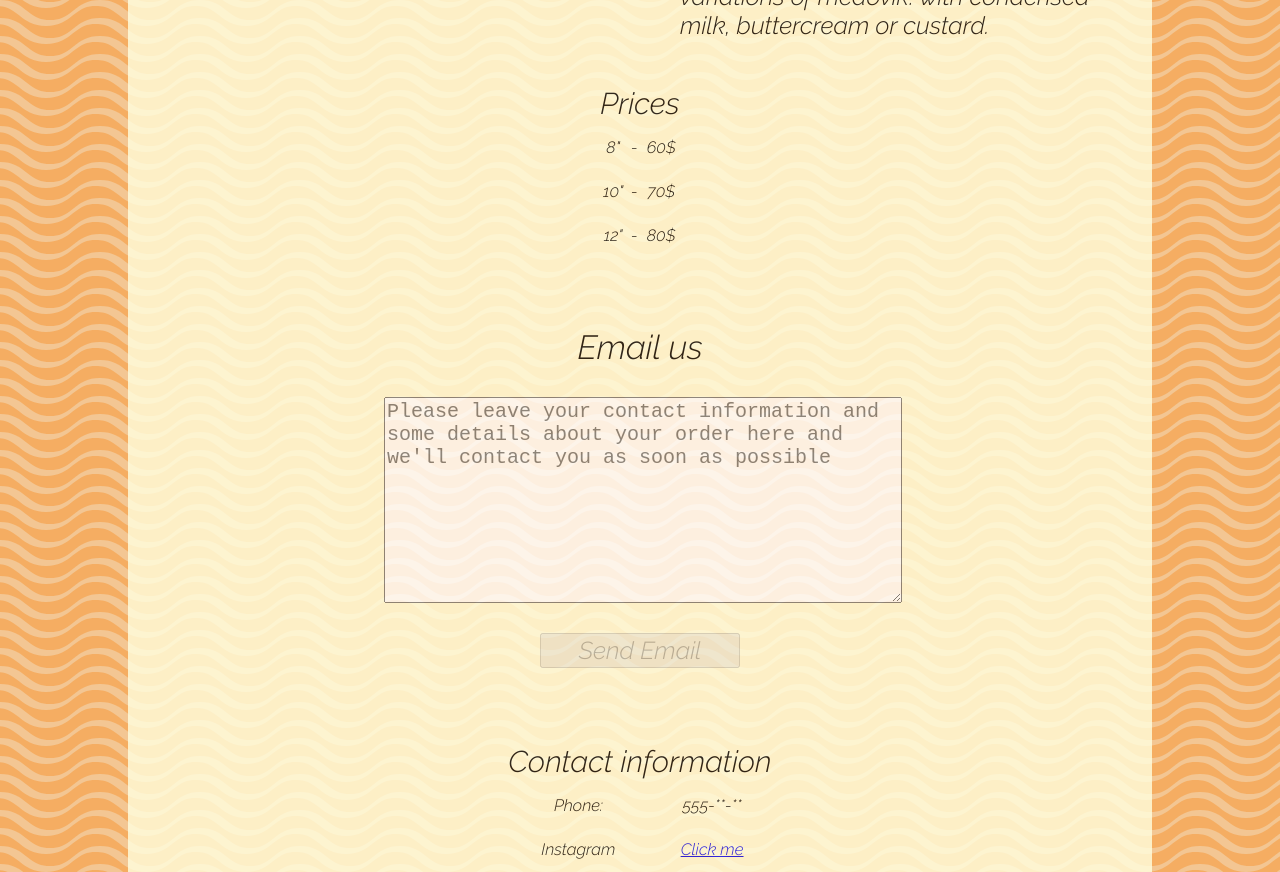
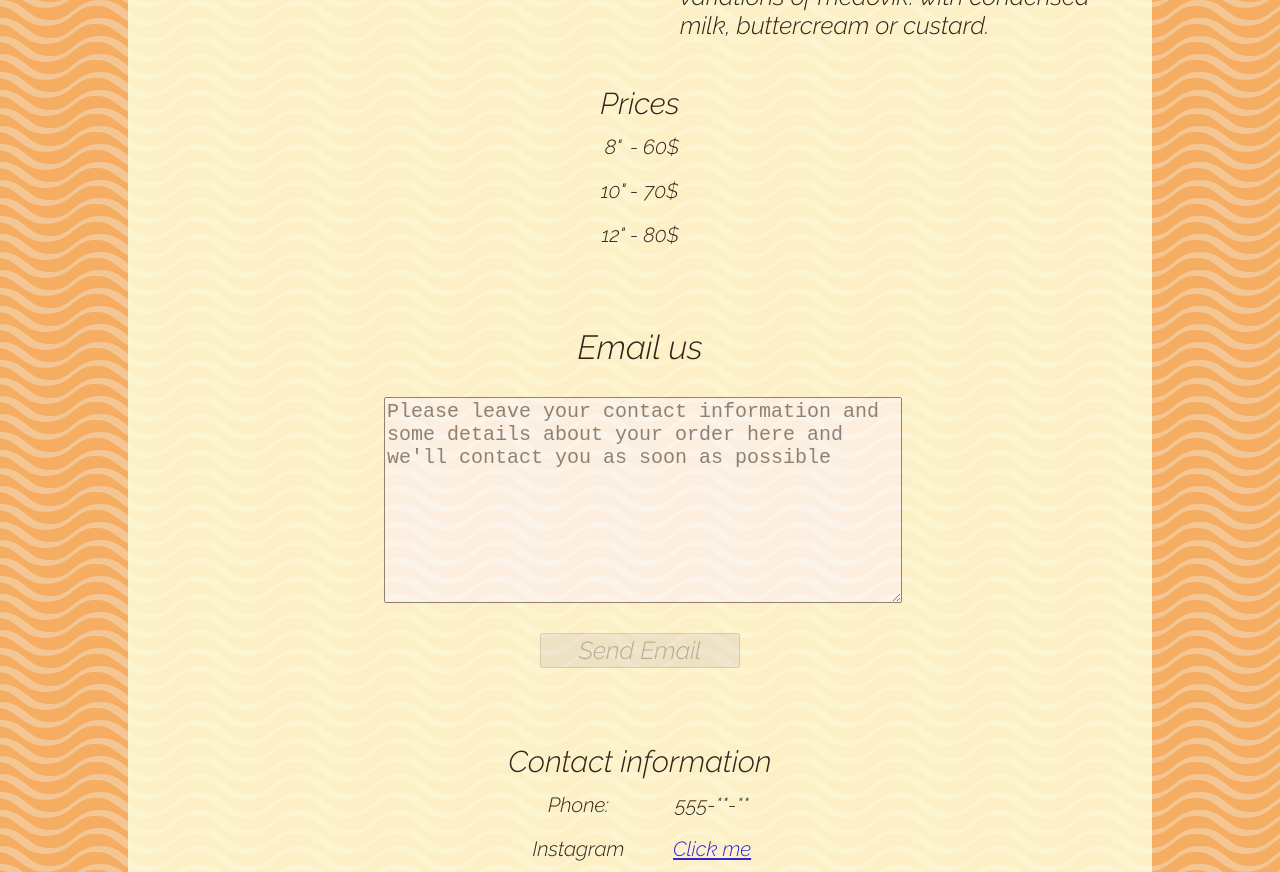
Before and after one commit to AlexTolstikhin/cakes, a React app: page / in a window 1280 px wide. Shown: the part 1260-2132 px from the top of the page. Built offline with nearby package versions, Linux system fonts and the light colour scheme.

Commit message:
small font size change

```diff
--- a/src/components/homePage.js
+++ b/src/components/homePage.js
@@ -86,7 +86,7 @@ const styles = {
     // font size handling styles
     // find VW should be a number
     smallerFonts: vw => ({
-        fontSize: `${8 + 6 * ((vw - 320) / 680)}px`
+        fontSize: `${12 + 6 * ((vw - 320) / 680)}px`
     }),
 
     smallFonts: vw => ({
```
